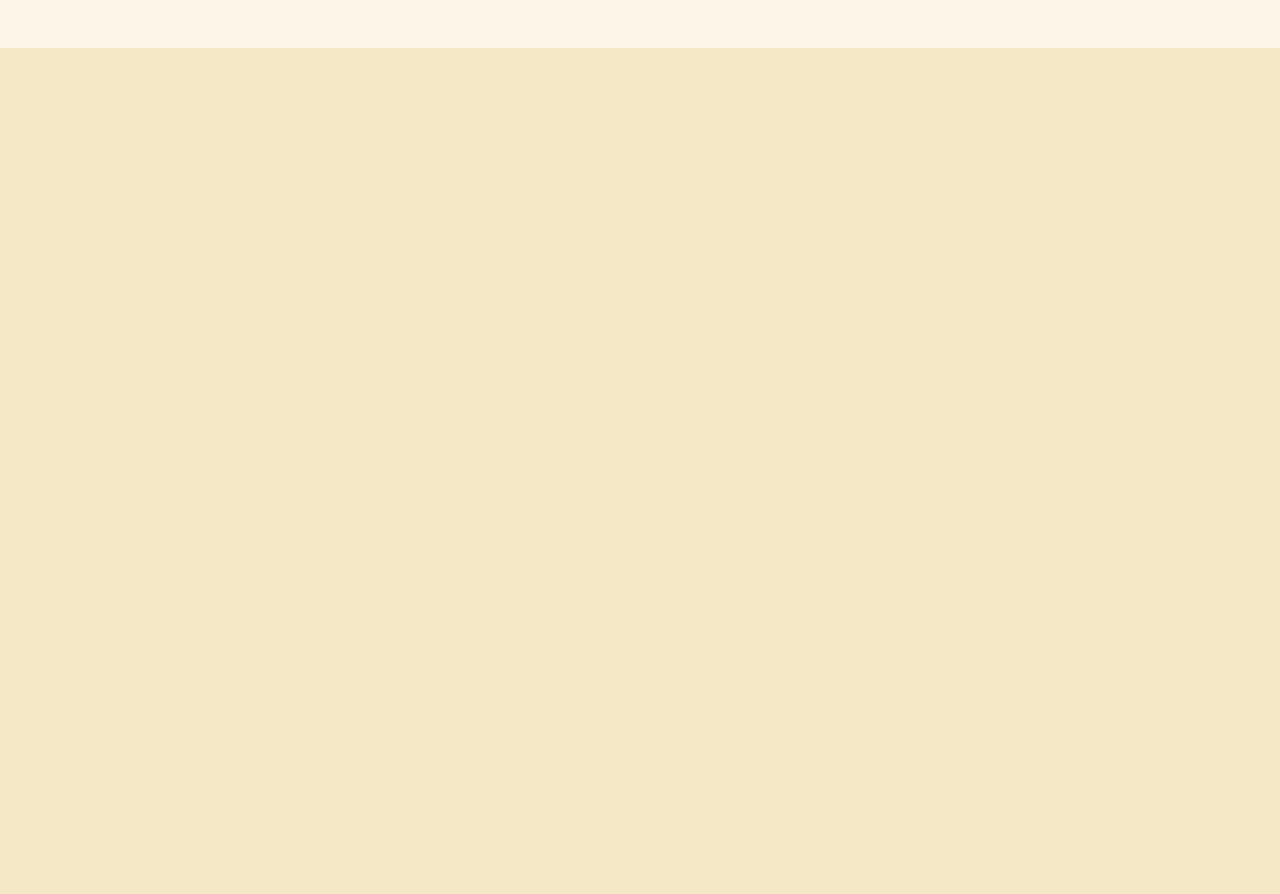
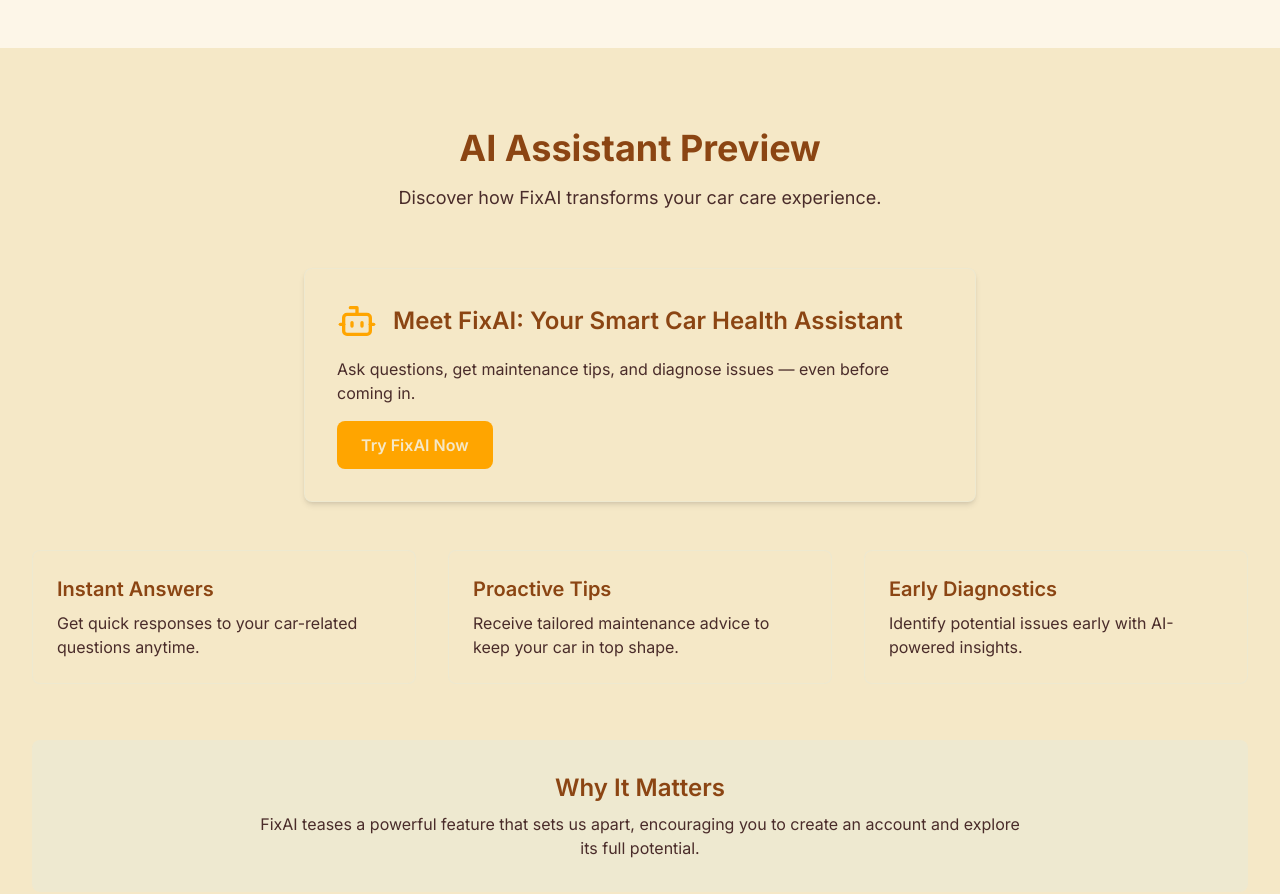
Before and after one commit to CGAJAY/AutoMate, a Next.js app in the folder frontend/: page / in a window 1280 px wide. Shown: the part 2340-3234 px from the top of the page. Before the commit the page ends 2388 px from the top, so only its background shows below. Built offline with nearby package versions, Linux system fonts and the light colour scheme.

Commit message:
feat: add AIAssistantPreview section with preview card and features

```diff
--- /dev/null
+++ b/frontend/app/components/AIAssistantPreview.jsx
@@ -0,0 +1,137 @@
+// components/AIAssistantPreview.jsx
+"use client";
+
+import { motion, useInView } from "framer-motion";
+import { useRef } from "react";
+import { Bot } from "lucide-react";
+
+const preview = {
+  title: "Meet FixAI: Your Smart Car Health Assistant",
+  description: "Ask questions, get maintenance tips, and diagnose issues — even before coming in.",
+};
+
+const features = [
+  {
+    title: "Instant Answers",
+    description: "Get quick responses to your car-related questions anytime.",
+  },
+  {
+    title: "Proactive Tips",
+    description: "Receive tailored maintenance advice to keep your car in top shape.",
+  },
+  {
+    title: "Early Diagnostics",
+    description: "Identify potential issues early with AI-powered insights.",
+  },
+];
+
+// Animation variants
+const headerVariants = {
+  hidden: { opacity: 0, y: -20 },
+  visible: { opacity: 1, y: 0, transition: { duration: 0.6, ease: "easeOut" } },
+};
+
+const cardVariants = {
+  hidden: { opacity: 0, y: 40, scale: 0.95 },
+  visible: { opacity: 1, y: 0, scale: 1, transition: { duration: 0.6, ease: [0.4, 0, 0.2, 1] } },
+};
+
+const featureContainerVariants = {
+  hidden: { opacity: 0 },
+  visible: { opacity: 1, transition: { staggerChildren: 0.15, delayChildren: 0.2 } },
+};
+
+const featureVariants = {
+  hidden: { opacity: 0, x: -20 },
+  visible: { opacity: 1, x: 0, transition: { duration: 0.5, ease: "easeOut" } },
+};
+
+const footerVariants = {
+  hidden: { opacity: 0, scale: 0.9 },
+  visible: { opacity: 1, scale: 1, transition: { duration: 0.7, ease: "easeOut" } },
+};
+
+export default function AIAssistantPreview() {
+  const headerRef = useRef(null);
+  const cardRef = useRef(null);
+  const featuresRef = useRef(null);
+  const footerRef = useRef(null);
+
+  const headerInView = useInView(headerRef, { amount: 0.5 });
+  const cardInView = useInView(cardRef, { amount: 0.3 });
+  const featuresInView = useInView(featuresRef, { amount: 0.2 });
+  const footerInView = useInView(footerRef, { amount: 0.5 });
+
+  return (
+    <section className="py-12 px-4 sm:py-16 sm:px-6 lg:py-20 lg:px-8 bg-[var(--section-bg-primary)]">
+      <div className="max-w-7xl mx-auto">
+        {/* Header */}
+        <motion.div
+          ref={headerRef}
+          variants={headerVariants}
+          initial="hidden"
+          animate={headerInView ? "visible" : "hidden"}
+          className="text-center mb-10 sm:mb-12 lg:mb-14"
+        >
+          <h2 className="text-2xl sm:text-3xl md:text-4xl font-bold text-[var(--foreground)] mb-3 sm:mb-4">
+            AI Assistant Preview
+          </h2>
+          <p className="text-base sm:text-lg text-[var(--secondary)] max-w-xl sm:max-w-2xl mx-auto">
+            Discover how FixAI transforms your car care experience.
+          </p>
+        </motion.div>
+
+        {/* Preview Card */}
+        <motion.div
+          ref={cardRef}
+          variants={cardVariants}
+          initial="hidden"
+          animate={cardInView ? "visible" : "hidden"}
+          className="relative group bg-[var(--background)] p-6 sm:p-8 rounded-lg shadow-md hover:shadow-xl transition-all duration-300 border border-[var(--accent)]/20 overflow-hidden max-w-2xl mx-auto"
+        >
+          <div className="flex items-center mb-4">
+            <Bot className="w-8 h-8 sm:w-10 sm:h-10 text-[var(--primary)] mr-3 sm:mr-4" strokeWidth={2} />
+            <h3 className="text-xl sm:text-2xl font-semibold text-[var(--foreground)]">{preview.title}</h3>
+          </div>
+          <p className="text-sm sm:text-base text-[var(--secondary)] mb-4">{preview.description}</p>
+          <button className="btn-primary">Try FixAI Now</button>
+          <div className="absolute inset-0 bg-gradient-to-br from-[var(--primary)]/10 to-transparent opacity-0 group-hover:opacity-100 transition-opacity duration-500 pointer-events-none"></div>
+        </motion.div>
+
+        {/* Additional Features */}
+        <motion.div
+          ref={featuresRef}
+          variants={featureContainerVariants}
+          initial="hidden"
+          animate={featuresInView ? "visible" : "hidden"}
+          className="mt-10 sm:mt-12 grid grid-cols-1 sm:grid-cols-3 gap-6 sm:gap-8"
+        >
+          {features.map((feature, index) => (
+            <motion.div
+              key={index}
+              variants={featureVariants}
+              className="p-4 sm:p-6 bg-[var(--background)] rounded-lg border border-[var(--accent)]/20"
+            >
+              <h4 className="text-lg sm:text-xl font-semibold text-[var(--foreground)] mb-2">{feature.title}</h4>
+              <p className="text-sm sm:text-base text-[var(--secondary)]">{feature.description}</p>
+            </motion.div>
+          ))}
+        </motion.div>
+
+        {/* Why It Matters */}
+        <motion.div
+          ref={footerRef}
+          variants={footerVariants}
+          initial="hidden"
+          animate={footerInView ? "visible" : "hidden"}
+          className="mt-10 sm:mt-12 lg:mt-14 text-center bg-[var(--accent)]/20 py-6 sm:py-8 px-4 sm:px-6 rounded-lg"
+        >
+          <h3 className="text-xl sm:text-2xl font-semibold text-[var(--foreground)] mb-2">Why It Matters</h3>
+          <p className="text-sm sm:text-base text-[var(--secondary)] max-w-xl sm:max-w-2xl lg:max-w-3xl mx-auto">
+            FixAI teases a powerful feature that sets us apart, encouraging you to create an account and explore its full potential.
+          </p>
+        </motion.div>
+      </div>
+    </section>
+  );
+}
--- a/frontend/app/page.tsx
+++ b/frontend/app/page.tsx
@@ -2,6 +2,7 @@ import Header from "./components/Header";
 import Hero from "./components/Hero";
 import WhyChooseUs from "./components/WhyChooseUs";
 import ServicesWeOffer from './components/ServicesWeOffer';
+import AIAssistantPreview from './components/AIAssistantPreview';
 
 export default function Home() {
   return (
@@ -10,6 +11,7 @@ export default function Home() {
       <Hero />
       <WhyChooseUs />
       <ServicesWeOffer />
+      <AIAssistantPreview />
     </div>
   );
 }
```
